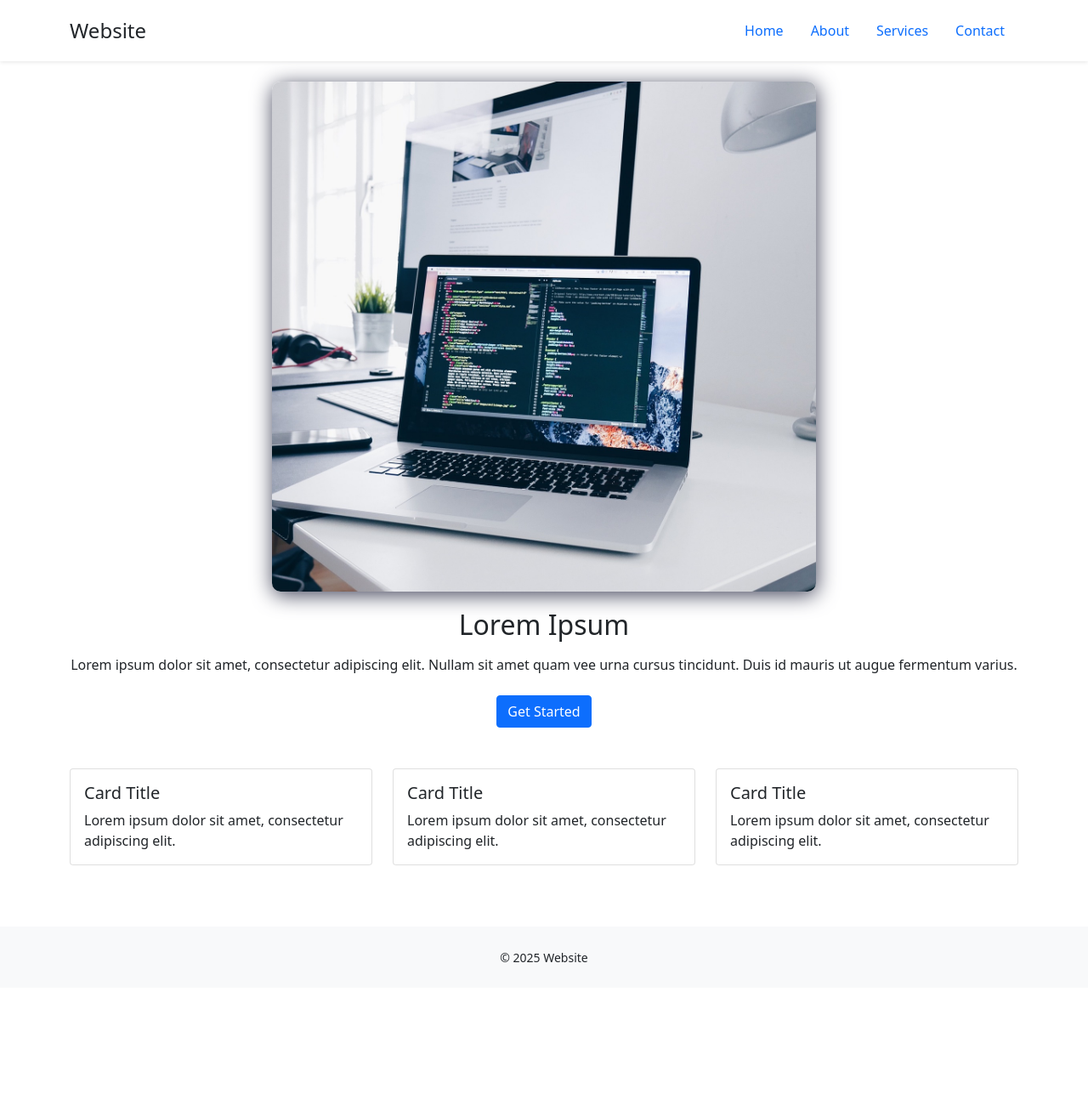
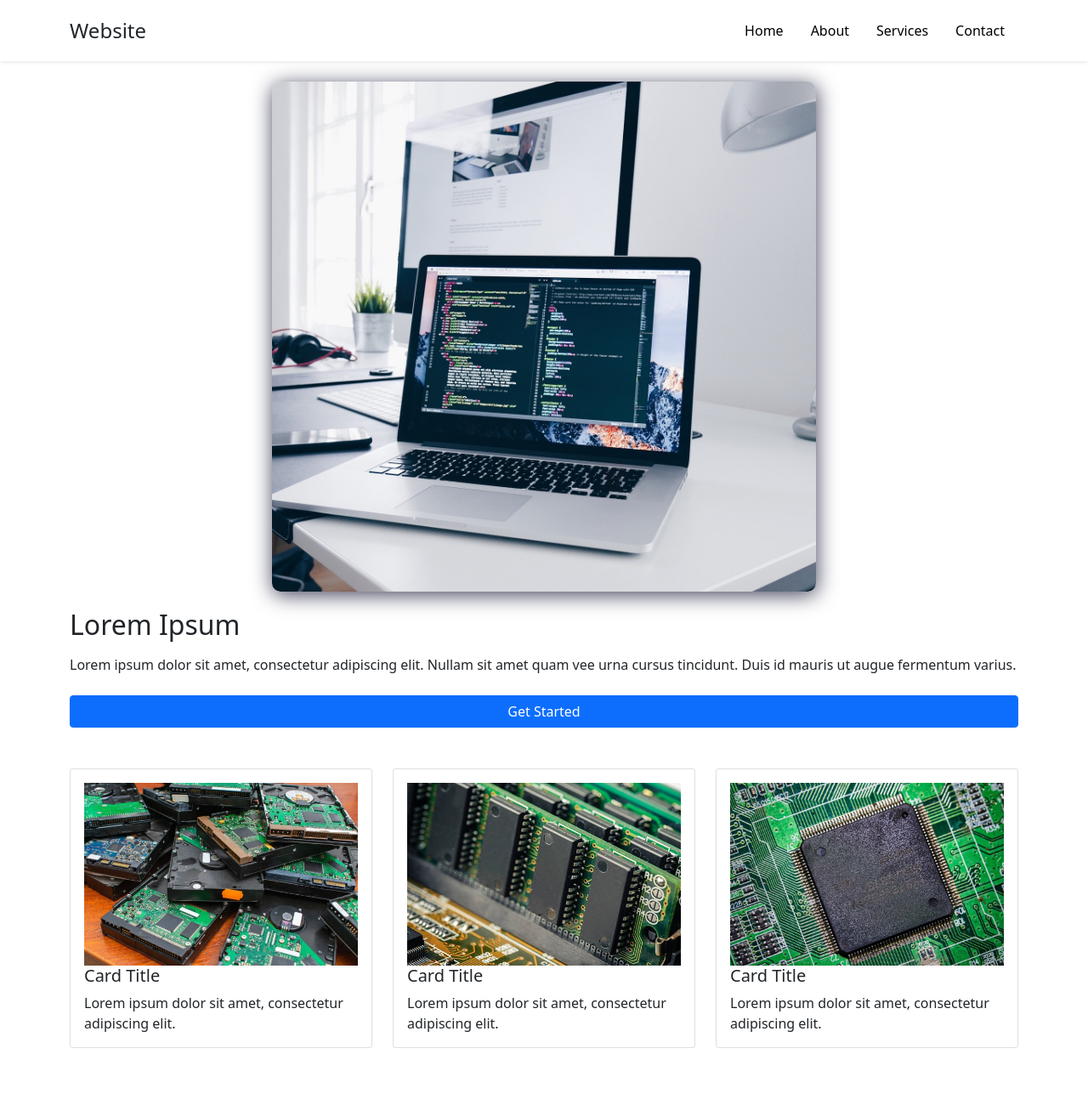
Before and after one commit to Oyola2024/reto4Prog, a plain HTML site: page index.html in a window 1280 px wide. Shown: the top 1300 px of the page at 85% size. Before the commit the page ends 1162 px from the top, so only its background shows below. Drawn offline with nearby package versions, Linux system fonts and the light colour scheme.

Commit message:
segundo commit

```diff
--- a/css/styles.css
+++ b/css/styles.css
@@ -1,3 +1,7 @@
+.nav-link{
+    color: black;
+}
+
 .cont-imgPrincipal{
     display: flex;
     justify-content: center;
@@ -12,3 +16,8 @@
     border-radius: 10px;
     box-shadow: 1px 4px 24px 0px rgba(66, 68, 90, 1);
 }
+
+.card-body img{
+    width: 100%;     /* hace que ocupe todo el ancho disponible */
+    height: auto;
+}
--- a/index.html
+++ b/index.html
@@ -31,12 +31,12 @@
 
 
   <!-- Sección de texto + botón -->
-  <div class="container text-center mb-5">
+  <div class="container text-start mb-5">
     <h2 class="mb-3">Lorem Ipsum</h2>
     <p class="mb-4">
       Lorem ipsum dolor sit amet, consectetur adipiscing elit. Nullam sit amet quam vee urna cursus tincidunt. Duis id mauris ut augue fermentum varius.
     </p>
-    <a href="#" class="btn btn-primary">Get Started</a>
+    <a href="#" class="btn btn-primary d-flex justify-content-center align-items-center">Get Started</a>
   </div>
 
   <!-- Cards -->
@@ -45,6 +45,7 @@
       <div class="col-md-4 mb-4">
         <div class="card h-100">
           <div class="card-body">
+            <img src="./img/discoduro.jpg" alt="discoduro">
             <h5 class="card-title">Card Title</h5>
             <p class="card-text">Lorem ipsum dolor sit amet, consectetur adipiscing elit.</p>
           </div>
@@ -53,6 +54,7 @@
       <div class="col-md-4 mb-4">
         <div class="card h-100">
           <div class="card-body">
+            <img src="./img/memoryRam.jpg" alt="memoryRam">
             <h5 class="card-title">Card Title</h5>
             <p class="card-text">Lorem ipsum dolor sit amet, consectetur adipiscing elit.</p>
           </div>
@@ -61,6 +63,7 @@
       <div class="col-md-4 mb-4">
         <div class="card h-100">
           <div class="card-body">
+            <img src="./img/procesador.jpg" alt="procesador">
             <h5 class="card-title">Card Title</h5>
             <p class="card-text">Lorem ipsum dolor sit amet, consectetur adipiscing elit.</p>
           </div>
```
Also changed, not shown: img/discoduro.jpg (added), img/memoryRam.jpg (added), img/procesador.jpg (added).
